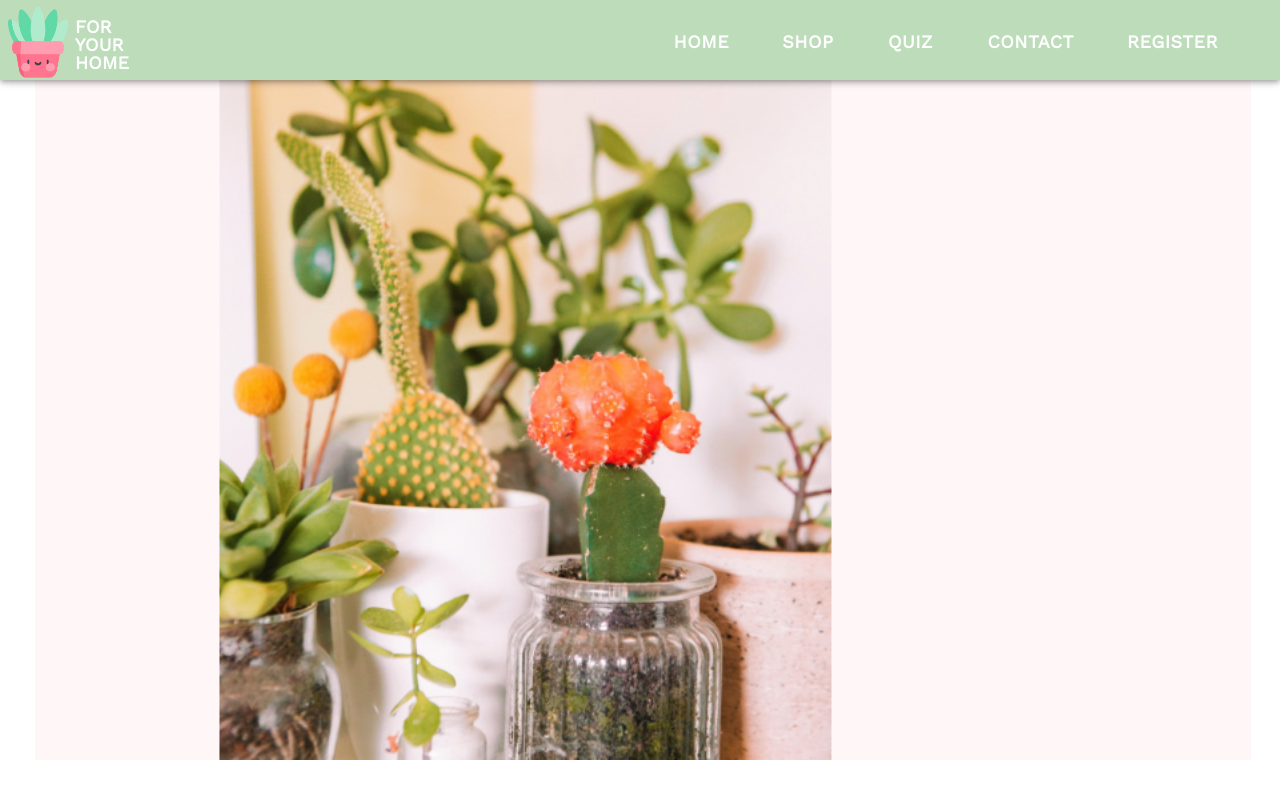
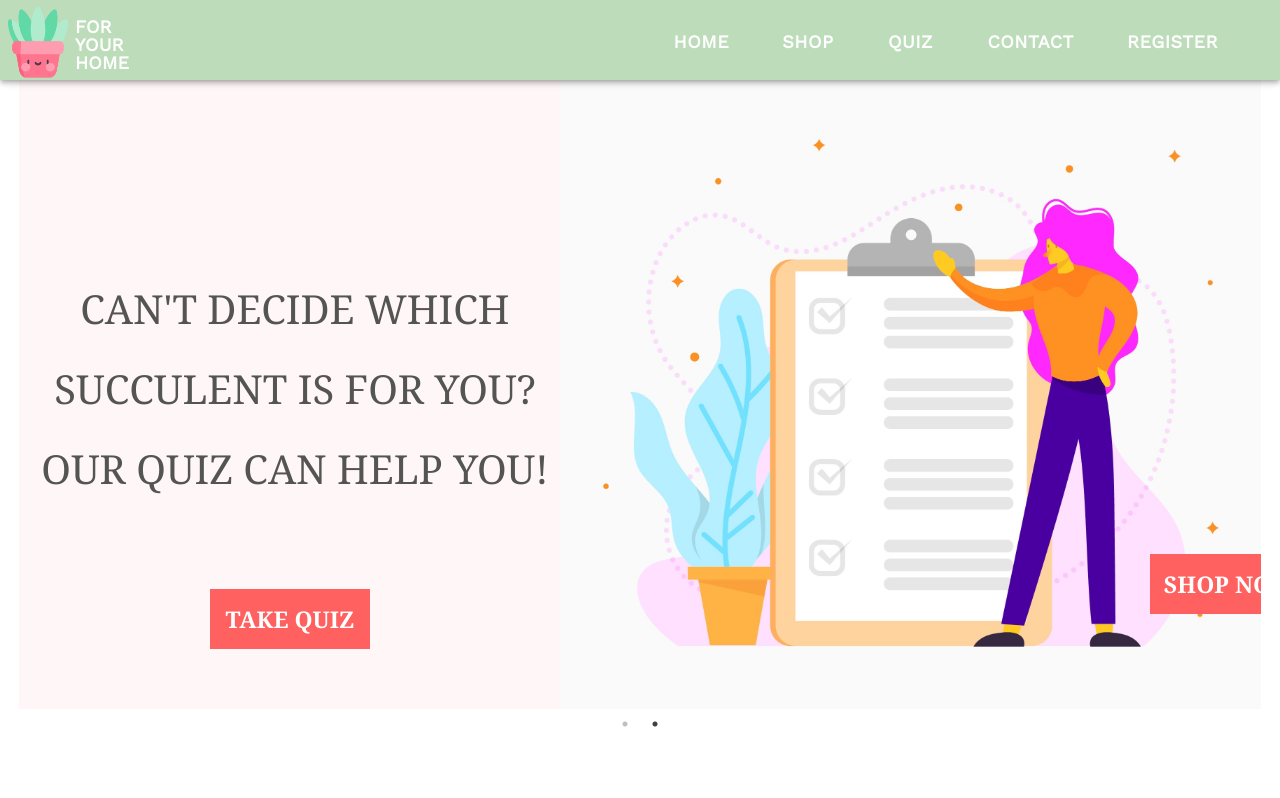
Before and after one commit to annagamr/succulent-shop, a React (Create React App) app: page / in a window 1280 px wide. Built offline with nearby package versions, Linux system fonts and the light colour scheme.

Commit message:
react slick carousel finished

```diff
--- a/src/App.css
+++ b/src/App.css
@@ -1,43 +1,63 @@
 .App {
   text-align: center;
-  width: 100%;
+
 }
 
-
-.container {
-  width: 95%;
-  margin-left:35px;
-  height: 95vh;
-  background: #fff7f7;
+.slick-initialized {
+  width: 97%;
+  height: 80vh;
+  background-color: #fff7f7;
+  margin: auto;
 }
 
-.container img {
-  height: 95vh;
-
+.slide1 img, .slide2 img{
+  height: 80vh;
   float: right;
 }
 
-.container h2 {
-  position: absolute;
-  top:130px;
-  left: 80px;
+.slide1Text {
+  font-family: Georgia, 'Times New Roman', Times, serif;
+  font-size: 60px;
+  line-height: 95px;
+  color: #545454;
+  margin-top: 105px;
+  margin-left: 100px;
   text-align: left;
-  font-size: 45px;
-  font-family:Arial, Helvetica, sans-serif;
+}
+
+.slide2Text {
+  font-family: Georgia, 'Times New Roman', Times, serif;
+  font-size: 40px;
   line-height: 80px;
   color: #545454;
+  margin-top: 200px;
+  margin-left: 10px;
 }
 
-.container button {
-  position: absolute;
-  top:500px;
-  left: 80px;
-  padding: 12px 30px;
-  background-color: #ff6060;
+.slide1 button
+{
+  width: 160px;
+  height: 60px;
+  font-size: 23px;
+  font-family: Georgia, 'Times New Roman', Times, serif;
+  font-weight: bold;
+  color: white;
+  background: #ff6060;
   border: none;
+  position: relative;
+  margin-left: -790px;
+}
+
+.slide2 button
+{
+  width: 160px;
+  height: 60px;
+  font-size: 23px;
+  font-family: Georgia, 'Times New Roman', Times, serif;
+  font-weight: bold;
   color: white;
-  font-family:sans-serif;
-  font-weight: bold;
-  font-size: 20px;
-
+  background: #ff6060;
+  border: none;
+  position: relative;
+  margin-top: 80px;
 }
--- a/src/App.js
+++ b/src/App.js
@@ -1,6 +1,8 @@
 import './App.css';
 import Header from '../src/Components/Header';
 import Carousel from '../src/Components/Carousel';
+
+
 
 
 function App() {
--- a/src/Components/Carousel.js
+++ b/src/Components/Carousel.js
@@ -3,70 +3,41 @@ import Slider from "react-slick";
 import "slick-carousel/slick/slick.css";
 import "slick-carousel/slick/slick-theme.css";
 import pic from "./suc.png";
+import quiz from "./survey.jpg";
 
 
 export default class AutoPlay extends Component {
-
-
   render() {
     const settings = {
-        dots: false,
-        infinite: false,
+      dots: true,
+      infinite: true,
       slidesToShow: 1,
-        arrows: false,
       slidesToScroll: 1,
       autoplay: true,
-        speed:4000,
-        autoplaySpeed: 4000,
-        cssEase: "linear",
-        responsive: [
-            {
-              breakpoint: 1024,
-              settings: {
-                slidesToShow: 3,
-                slidesToScroll: 3,
-                infinite: true,
-                dots: true
-              }
-            },
-            {
-              breakpoint: 600,
-              settings: {
-                slidesToShow: 2,
-                slidesToScroll: 2,
-                initialSlide: 2
-              }
-            },
-            {
-              breakpoint: 480,
-              settings: {
-                slidesToShow: 1,
-                slidesToScroll: 1
-              }
-            }
-          ]
+      autoplaySpeed: 3000,
+      speed:500,
+      cssEase: "linear"
     };
     return (
       <div className="container">
+        <h2>Auto Play</h2>
         <Slider {...settings}>
-
-            <div className="imageContainer">
-            <h2> HOME IS <br/> WHERE <br/>YOUR PLANTS <br/> ARE</h2>
-            <img src={pic} alt="logo" />
+          <div className="slide1">
+          <img src={pic} />
+          <div className="slide1Text"> HOME IS <br/> WHERE <br/>YOUR PLANTS<br/>ARE</div>
           <button>SHOP NOW</button>
           </div>
 
-            <div className="imageContainer">
 
-            <img src={pic} alt="logo" />
+          <div className="slide2">
+          <img src={quiz} />
+          <div className="slide2Text"> CAN'T DECIDE WHICH SUCCULENT IS FOR YOU? <br/>OUR QUIZ CAN HELP YOU!</div>
+          <button>TAKE QUIZ</button>
 
           </div>
 
-
-
         </Slider>
       </div>
-
     );
   }
 }
--- a/src/Components/Header.js
+++ b/src/Components/Header.js
@@ -9,6 +9,7 @@ const useStyles = makeStyles(() => ({
   header: {
     backgroundColor: "#bddcba",
     height: "80px",
+    width: "100%",
     paddingRight: "30px",
     paddingTop: "10px",
     "@media (max-width: 900px)": {
--- a/src/index.css
+++ b/src/index.css
@@ -7,6 +7,7 @@ body {
     sans-serif;
   -webkit-font-smoothing: antialiased;
   -moz-osx-font-smoothing: grayscale;
+  width: 100%;
 }
 
 code {
```
Also changed, not shown: src/Components/suc.jpg (deleted), src/Components/survey.jpg (added). Lines whose indentation alone changed are shown as unchanged.
